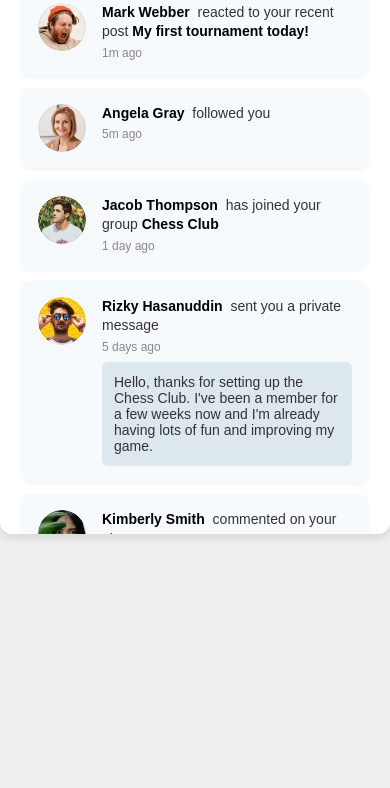
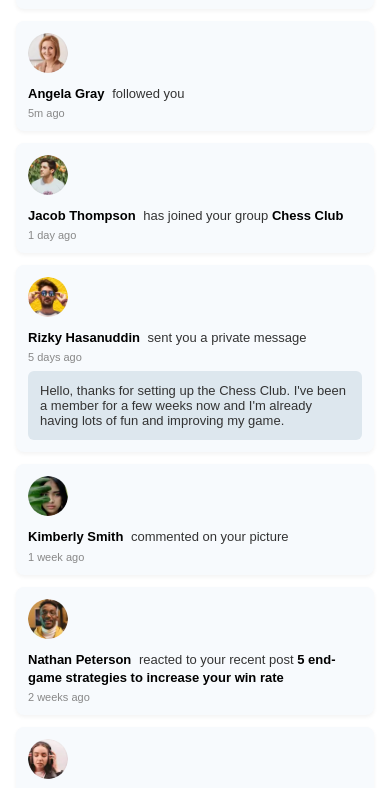
Before and after one commit to Zan-Mhmmdr/notify-ui, a plain HTML site: page index.html in a window 390 px wide. Shown: the part 198-986 px from the top of the page. Before the commit the page ends 844 px from the top, so only its background shows below. Drawn offline with Linux system fonts and the light colour scheme.

Commit message:
feat: add responsive layout

```diff
--- a/style.css
+++ b/style.css
@@ -17,7 +17,7 @@ body {
 
 .container {
     width: 600px;
-    height: 600px;
+    height: 900px;
     padding: 10px 22px;
     border-radius: 12px;
     box-shadow: 0 4px 8px rgba(0, 0, 0, 0.1);
@@ -104,4 +104,65 @@ body {
     border-radius: 6px;
     color: #333;
     font-size: 14px;
-  }
+}
+
+/* Mobile: 375px */
+@media (max-width: 480px) {
+    .container {
+        width: 100%;
+        height: auto;
+        padding: 16px;
+        border-radius: 0;
+        box-shadow: none;
+    }
+
+    .content {
+        flex-direction: column;
+        align-items: flex-start;
+        gap: 12px;
+        padding: 12px;
+    }
+
+    .content img {
+        width: 40px;
+        height: 40px;
+    }
+
+    .title-content p {
+        font-size: 13px;
+    }
+
+    .title-content .timestamp {
+        font-size: 11px;
+    }
+
+    .message {
+        font-size: 13px;
+    }
+}
+
+/* Desktop: 1440px+ */
+@media (min-width: 1440px) {
+    .container {
+        margin: 30px auto;
+        width: 900px;
+        height: 800px;
+        padding: 24px 32px;
+    }
+
+    .content {
+        padding: 20px;
+    }
+
+    .title-content p {
+        font-size: 16px;
+    }
+
+    .title-content .timestamp {
+        font-size: 14px;
+    }
+
+    .message {
+        font-size: 15px;
+    }
+}
```
